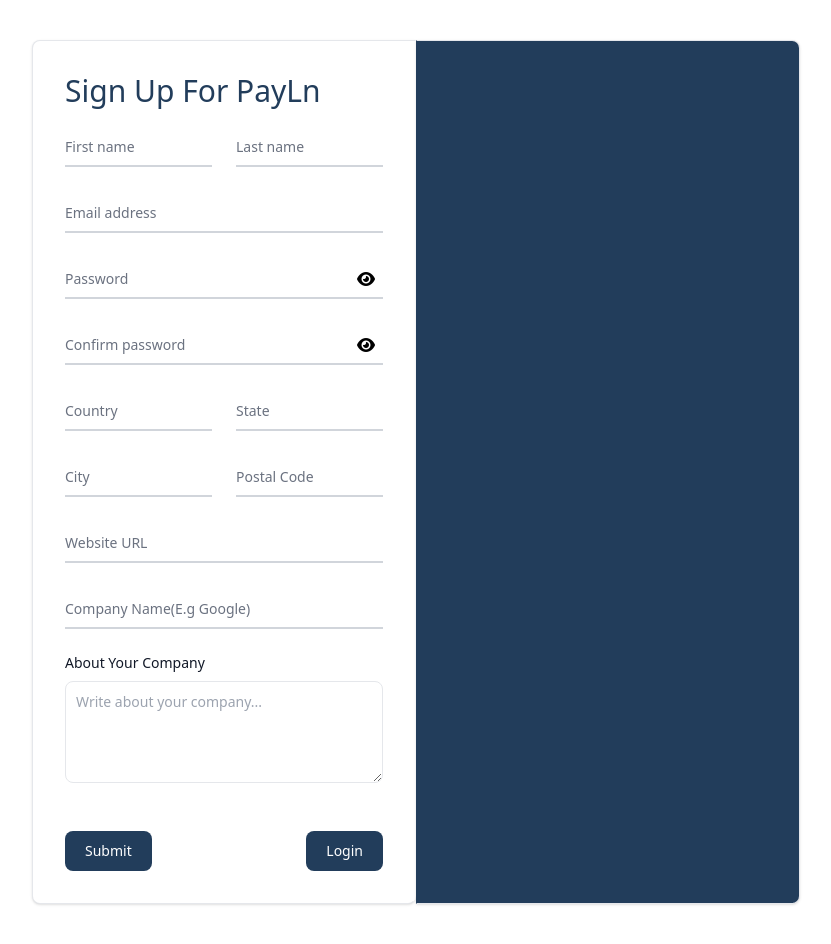
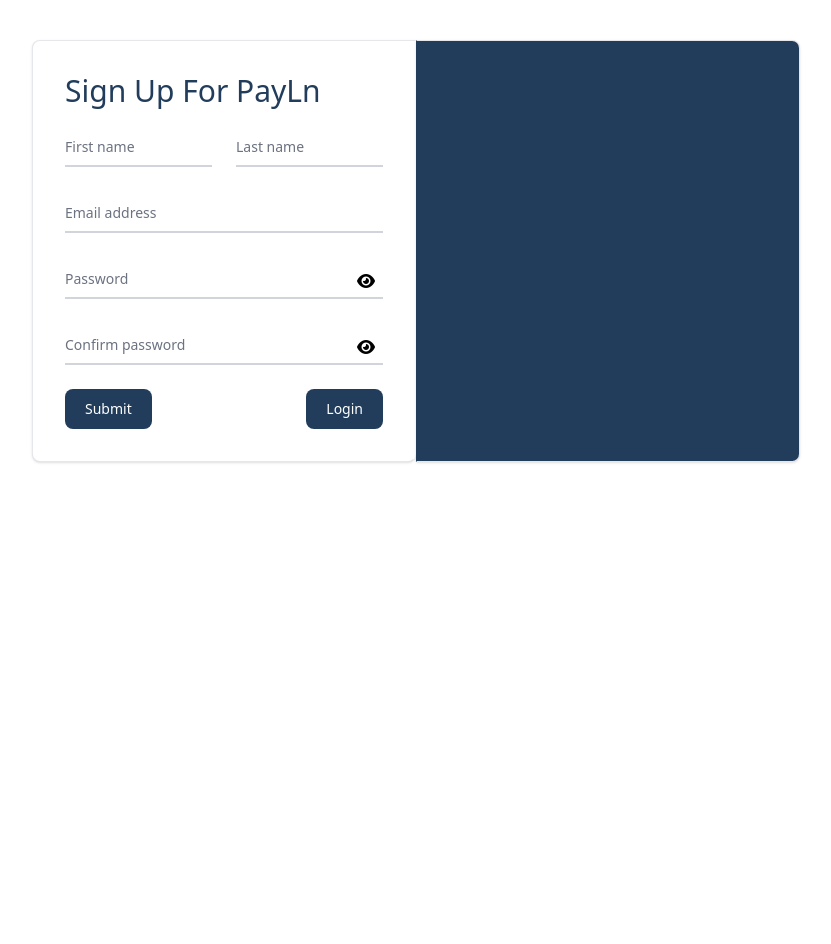
Before and after one commit to Payln/PayLn, a SvelteKit app: page /signup in a window 1280 px wide. Shown: the whole page, without its empty margins (224-1055 px from the left). After the commit the page ends 800 px from the top, so only its background shows below. Built offline with nearby package versions, Linux system fonts and the light colour scheme.

Commit message:
MinorUpdate: Add Logic for Signup

```diff
--- /dev/null
+++ b/src/lib/Input.svelte
@@ -0,0 +1,16 @@
+<!-- Input.svelte -->
+<script>
+	// @ts-nocheck
+
+	export let type = 'text';
+	export let value = '';
+	export let placeholder = '';
+	export let required = false;
+	export let style = '';
+
+	function handleChange(event) {
+		value = event.target.value;
+	}
+</script>
+
+<input {type} {value} {placeholder} {required} on:input={handleChange} class={style} />
--- /dev/null
+++ b/src/lib/form.js
@@ -0,0 +1,36 @@
+// @ts-nocheck
+import { passwordMatch, emailCheck, submitting } from '$lib/store.js';
+
+const emailRegex = /^[^\s@]+@[^\s@]+\.[^\s@]+$/;
+
+async function formSubmit(formData) {
+	switch (true) {
+		case emailRegex.test(formData.email) == false:
+			console.log('Invalid email');
+			emailCheck.set('Invalid email');
+			break;
+		case formData.password !== formData.confirm_password || formData.password == '':
+			console.log('Password and confirm password do not match');
+			passwordMatch.set('Password and confirm password do not match');
+			break;
+		case formData.password.length < 8:
+			console.log('Password is too short');
+			passwordMatch.set('Password is too short');
+			break;
+		default:
+			submitting.set(true);
+			const response = await fetch('https://payln-staging.onrender.com/auth/signup', {
+				method: 'POST',
+				headers: {
+					'Content-Type': 'application/json'
+				},
+				body: JSON.stringify(formData)
+			});
+			const result = await response.json();
+			submitting.set(false);
+			console.log(result);
+			break;
+	}
+}
+
+export { formSubmit };
--- /dev/null
+++ b/src/lib/store.js
@@ -0,0 +1,5 @@
+import { writable } from 'svelte/store';
+
+export const passwordMatch = writable('');
+export const emailCheck = writable('');
+export const submitting = writable(false);
--- a/src/routes/+page.svelte
+++ b/src/routes/+page.svelte
@@ -68,19 +68,19 @@
 		{
 			icon: 'fa-solid fa-2',
 			text: 'Add Payln front end widget to your <script/> tag on your website',
-			fly: { y: 200, duration: 4000 },
+			fly: { y: 200, duration: 3500 },
 			fade: true
 		},
 		{
 			icon: 'fa-solid fa-3',
 			text: 'When the customer checkout, we take over. The customer is given the option to pay with Lightning or BTC',
-			fly: { y: 200, duration: 5000 },
+			fly: { y: 200, duration: 4000 },
 			fade: true
 		},
 		{
 			icon: 'fa-solid fa-4',
 			text: 'Customer pays and we verify the payment instantly',
-			fly: { y: 200, duration: 6000 },
+			fly: { y: 200, duration: 4500 },
 			fade: true
 		}
 	];
--- a/src/routes/signup/+page.svelte
+++ b/src/routes/signup/+page.svelte
@@ -1,29 +1,77 @@
 <script>
+	// @ts-nocheck
+	import PaylnSvgcl from '$lib/PaylnSVGCL.svelte';
 	import PaylnSvg from '$lib/PaylnSVG.svelte';
+	import Input from '$lib/Input.svelte';
+	import { passwordMatch, emailCheck, submitting } from '$lib/store.js';
+	// import { formSubmit } from '$lib/form';
 
-	/**
-	 * @param {{ preventDefault: () => void; target: any; }} event
-	 */
-	async function formSubmit(event) {
-		event.preventDefault();
-		const form = event.target;
-		const formData = new FormData(form);
-		const response = await fetch(form.action, {
-			method: form.method,
-			body: formData
+	let formData = {
+		first_name: '',
+		last_name: '',
+		email: '',
+		password: '',
+		confirm_password: ''
+	};
+
+	let password_Match;
+	let is_submitting;
+	let email_check;
+	const emailRegex = /^[^\s@]+@[^\s@]+\.[^\s@]+$/;
+
+	passwordMatch.subscribe((value) => {
+		password_Match = value;
 	});
-		const data = await response.json();
-		console.log(data);
+
+	submitting.subscribe((value) => {
+		is_submitting = value;
+	});
+
+	emailCheck.subscribe((value) => {
+		email_check = value;
+	});
+
+	async function handleSubmit() {
+		await formSubmit(formData);
 	}
 
+	//
+	async function formSubmit(formData) {
+		switch (true) {
+			case emailRegex.test(formData.email) == false:
+				console.log('Invalid email');
+				emailCheck.set('Invalid email');
+				break;
+			case formData.password !== formData.confirm_password || formData.password == '':
+				console.log('Password and confirm password do not match');
+				passwordMatch.set('Password and confirm password do not match');
+				break;
+			case formData.password.length < 8:
+				console.log('Password is too short');
+				passwordMatch.set('Password is too short');
+				break;
+			default:
+				submitting.set(true);
+				const response = await fetch('https://payln-staging.onrender.com/auth/signup', {
+					method: 'POST',
+					headers: {
+						'Content-Type': 'application/json'
+					},
+					body: JSON.stringify(formData)
+				});
+				const result = await response.json();
+				submitting.set(false);
+				console.log(result);
+				break;
+		}
+	}
+	//
+
+	console.log('submitting = ', is_submitting);
 	let pass_Type = 'password';
 
 	const pass_Visibility = () => {
-		if (pass_Type == 'password') {
-			pass_Type = 'text';
-		} else {
-			pass_Type = 'password';
-		}
+		pass_Type = pass_Type === 'password' ? 'text' : 'password';
 	};
 
 	/**
@@ -36,70 +84,44 @@
 		}
 	}
 
-	const formField1 = [
-		{
-			label: 'Email address',
-			type: 'email',
-			name: 'floating_email',
-			id: 'floating_email',
-			placeholder: '',
-			required: true
-		},
+	const password_field = [
 		{
 			label: 'Password',
 			type: 'password',
 			name: 'password',
-			id: 'floating_password',
+			id: 'password',
 			placeholder: '',
-			required: true
+			required: true,
+			style:
+				'block py-2.5 px-0 w-full text-sm text-gray-900 bg-transparent border-0 border-b-2 border-gray-300 appearance-none focus:outline-none focus:ring-0 focus:border-blue-600 peer'
 		},
 		{
 			label: 'Confirm password',
 			type: 'password',
-			name: 'repeat_password',
-			id: 'floating_repeat_password',
+			name: 'confirm_password',
+			id: 'floating_confirm_password',
 			placeholder: '',
-			required: true
+			required: true,
+			style:
+				'block py-2.5 px-0 w-full text-sm text-gray-900 bg-transparent border-0 border-b-2 border-gray-300 appearance-none focus:outline-none focus:ring-0 focus:border-blue-600 peer'
 		}
 	];
 
-	const formField2 = [
-		{
-			label: 'Website URL',
-			type: 'text',
-			name: 'Website_URL',
-			id: 'floating_Website_URL',
-			placeholder: '',
-			required: true
-		},
-		{
-			label: 'Company Name(E.g Google)',
-			type: 'text',
-			name: 'floating_company',
-			id: 'floating_company',
-			placeholder: '',
-			required: true
-		}
-	];
-
-	let Name_field = [
+	let name_field = [
 		{ name: 'first_name', id: 'floating_first_name', label: 'First name' },
 		{ name: 'last_name', id: 'floating_last_name', label: 'Last name' }
 	];
-
-	let State_field = [
-		{ name: 'City', id: 'floating_City', label: 'City' },
-		{ name: 'Postal_Code', id: 'floating_Postal_Code', label: 'Postal Code' }
-	];
-
-	let Country_field = [
-		{ name: 'country', id: 'floating_country', label: 'Country' },
-		{ name: 'State', id: 'floating_State', label: 'State' }
-	];
 </script>
 
+{#if is_submitting}
+	<div class="mx-auto mt-[50vh] h-full w-[15rem]">
+		<PaylnSvgcl />
+	</div>
+{:else}
 	<section class="p-2 sm:p-6 md:p-10">
-	<div class="flex flex-col items-center sm:items-stretch sm:w-full sm:flex-row sm:justify-center">
+		<div
+			class="flex flex-col items-center sm:items-stretch sm:w-full sm:flex-row sm:justify-center"
+		>
 			<!-- Top Logo -->
 			<div
 				class="w-full h-[10vh] sm:hidden p-2 max-h-sm max-w-sm bg-[#223d5b] border border-gray-200 rounded-t-lg shadow flex justify-center"
@@ -115,19 +137,16 @@
 				<h3 class="md:text-3xl text-xl capitalize font-medium text-[#223d5b] pb-4">
 					Sign up for PayLn
 				</h3>
-			<form
-				on:submit={formSubmit}
-				action="https://payln-staging.onrender.com/auth/signup"
-				method="POST"
-			>
-				<!--  -->
+				<form preventDefault>
+					<!-- Names -->
 					<div class="grid md:grid-cols-2 md:gap-6">
-					{#each Name_field as field}
+						{#each name_field as field}
 							<div class="relative z-0 w-full mb-6 group">
 								<input
 									type="text"
 									name={field.name}
 									id={field.id}
+									bind:value={formData[field.name]}
 									class="block py-2.5 px-0 w-full text-sm text-gray-900 bg-transparent border-0 border-b-2 border-gray-300 appearance-none focus:outline-none focus:ring-0 focus:border-blue-600 peer"
 									placeholder=" "
 									required
@@ -140,20 +159,42 @@
 							</div>
 						{/each}
 					</div>
-				<!--  -->
-				{#each formField1 as field}
+					<!-- End of Names -->
+					<!-- Email  -->
 					<div class="relative z-0 w-full mb-6 group">
-						{#if field.label === 'Password' || field.label === 'Confirm password'}
 						<input
+							type="email"
+							name="email"
+							id="floating_email"
+							bind:value={formData['email']}
+							class="block py-2.5 px-0 w-full text-sm text-gray-900 bg-transparent border-0 border-b-2 border-gray-300 appearance-none focus:outline-none focus:ring-0 focus:border-blue-600 peer"
+							placeholder=" "
+							required
+						/>
+						<label
+							for="floating_email"
+							class="peer-focus:font-medium absolute text-sm text-gray-500 duration-300 transform -translate-y-6 scale-75 top-3 -z-10 origin-[0] peer-focus:left-0 peer-focus:text-blue-600 peer-placeholder-shown:scale-100 peer-placeholder-shown:translate-y-0 peer-focus:scale-75 peer-focus:-translate-y-6"
+							>Email address</label
+						>
+						<p id="standard_error_help" class="mt-2 text-xs text-red-600">
+							{email_check}
+						</p>
+					</div>
+					<!-- End of Email -->
+					<!-- Password -->
+					{#each password_field as field}
+						<div class="relative z-0 w-full mb-6 group">
+							<Input
 								type={pass_Type}
 								name={field.name}
 								id={field.id}
-								class="block py-2.5 px-0 w-full text-sm text-gray-900 bg-transparent border-0 border-b-2 border-gray-300 appearance-none focus:outline-none focus:ring-0 focus:border-blue-600 peer"
 								placeholder={field.placeholder}
 								required={field.required}
+								bind:value={formData[field.name]}
+								style={field.style}
 							/>
 							<!-- Password Visibility Icon -->
-							<span class="absolute bottom-3 right-0 flex items-center px-2 cursor-pointer">
+							<span class="absolute top-1 mt-3 right-0 flex items-center px-2 cursor-pointer">
 								<i
 									on:click={pass_Visibility}
 									on:keydown={KeyDown}
@@ -166,100 +207,23 @@
 								/>
 							</span>
 							<!-- End Password Visibility Icon -->
-						{:else}
-							<input
-								type={field.type}
-								name={field.name}
-								id={field.id}
-								class="block py-2.5 px-0 w-full text-sm text-gray-900 bg-transparent border-0 border-b-2 border-gray-300 appearance-none focus:outline-none focus:ring-0 focus:border-blue-600 peer"
-								placeholder={field.placeholder}
-								required={field.required}
-							/>
-						{/if}
 							<label
 								for={field.id}
 								class="peer-focus:font-medium absolute text-sm text-gray-500 duration-300 transform -translate-y-6 scale-75 top-3 -z-10 origin-[0] peer-focus:left-0 peer-focus:text-blue-600 peer-placeholder-shown:scale-100 peer-placeholder-shown:translate-y-0 peer-focus:scale-75 peer-focus:-translate-y-6"
 							>
 								{field.label}
 							</label>
+							<p id="standard_error_help" class="mt-2 text-xs text-red-600">
+								{password_Match}
+							</p>
 						</div>
 					{/each}
-				<!--  -->
-				<!--  -->
-				<div class="grid md:grid-cols-2 md:gap-6">
-					{#each Country_field as field}
-						<div class="relative z-0 w-full mb-6 group">
-							<input
-								type="text"
-								name={field.name}
-								id={field.id}
-								class="block py-2.5 px-0 w-full text-sm text-gray-900 bg-transparent border-0 border-b-2 border-gray-300 appearance-none focus:outline-none focus:ring-0 focus:border-blue-600 peer"
-								placeholder=" "
-								required
-							/>
-							<label
-								for={field.id}
-								class="peer-focus:font-medium absolute text-sm text-gray-500 duration-300 transform -translate-y-6 scale-75 top-3 -z-10 origin-[0] peer-focus:left-0 peer-focus:text-blue-600 peer-placeholder-shown:scale-100 peer-placeholder-shown:translate-y-0 peer-focus:scale-75 peer-focus:-translate-y-6"
-								>{field.label}</label
-							>
-						</div>
-					{/each}
-				</div>
-				<!--  -->
-				<!--  -->
-				<div class="grid md:grid-cols-2 md:gap-6">
-					{#each State_field as field}
-						<div class="relative z-0 w-full mb-6 group">
-							<input
-								type="text"
-								name={field.name}
-								id={field.id}
-								class="block py-2.5 px-0 w-full text-sm text-gray-900 bg-transparent border-0 border-b-2 border-gray-300 appearance-none focus:outline-none focus:ring-0 focus:border-blue-600 peer"
-								placeholder=" "
-								required
-							/>
-							<label
-								for={field.id}
-								class="peer-focus:font-medium absolute text-sm text-gray-500 duration-300 transform -translate-y-6 scale-75 top-3 -z-10 origin-[0] peer-focus:left-0 peer-focus:text-blue-600 peer-placeholder-shown:scale-100 peer-placeholder-shown:translate-y-0 peer-focus:scale-75 peer-focus:-translate-y-6"
-								>{field.label}</label
-							>
-						</div>
-					{/each}
-				</div>
-				<!--  -->
-				{#each formField2 as field}
-					<div class="relative z-0 w-full mb-6 group">
-						<input
-							type="text"
-							name={field.name}
-							id={field.id}
-							class="block py-2.5 px-0 w-full text-sm text-gray-900 bg-transparent border-0 border-b-2 border-gray-300 appearance-none focus:outline-none focus:ring-0 focus:border-blue-600 peer"
-							placeholder={field.placeholder}
-							required={field.required}
-						/>
-						<label
-							for={field.id}
-							class="peer-focus:font-medium absolute text-sm text-gray-500 duration-300 transform -translate-y-6 scale-75 top-3 -z-10 origin-[0] peer-focus:left-0 peer-focus:text-blue-600 peer-placeholder-shown:scale-100 peer-placeholder-shown:translate-y-0 peer-focus:scale-75 peer-focus:-translate-y-6"
-						>
-							{field.label}
-						</label>
-					</div>
-				{/each}
-				<!--  -->
-				<div class="pb-12">
-					<label for="about" class="block mb-2 text-sm font-medium text-gray-900 capitalize"
-						>about your company</label
-					>
-					<textarea
-						id="about"
-						rows="4"
-						class="block p-2.5 w-full text-sm text-gray-900 bg-white rounded-lg border border-gray-200 focus:ring-blue-500 focus:border-blue-500"
-						placeholder="Write about your company..."
-					/>
-				</div>
+					<!-- End of Password -->
+					<!-- Buttons -->
 					<div class="flex flex-row justify-between">
 						<button
-						type="submit"
+							type="button"
+							on:click={handleSubmit}
 							class="text-white bg-[#223d5b] hover:bg-blue-800 focus:ring-4 focus:outline-none focus:ring-blue-300 font-medium rounded-lg text-sm w-auto px-5 py-2.5 text-center"
 							>Submit</button
 						>
@@ -274,12 +238,15 @@
 			</div>
 			<!-- Side Logo -->
 			<div
-			class="relative hidden sm:block w-full p-4 max-w-sm bg-[#223d5b] border border-gray-200 border-l-transparent rounded-r-lg shadow sm:p-6 md:p-8"
+				class="hidden sm:block w-full p-4 max-w-sm bg-[#223d5b] border border-gray-200 border-l-transparent rounded-r-lg shadow sm:p-6 md:p-8"
 			>
-			<div class="mt-[125%] mx-auto text-center w-[10rem]">
+				<div
+					class="flex align-middle justify-center items-center content-center mx-auto text-center w-[10rem] h-full"
+				>
 					<PaylnSvg />
 				</div>
 			</div>
 			<!-- End of Side Logo -->
 		</div>
 	</section>
+{/if}
```
Lines whose indentation alone changed are shown as unchanged.
